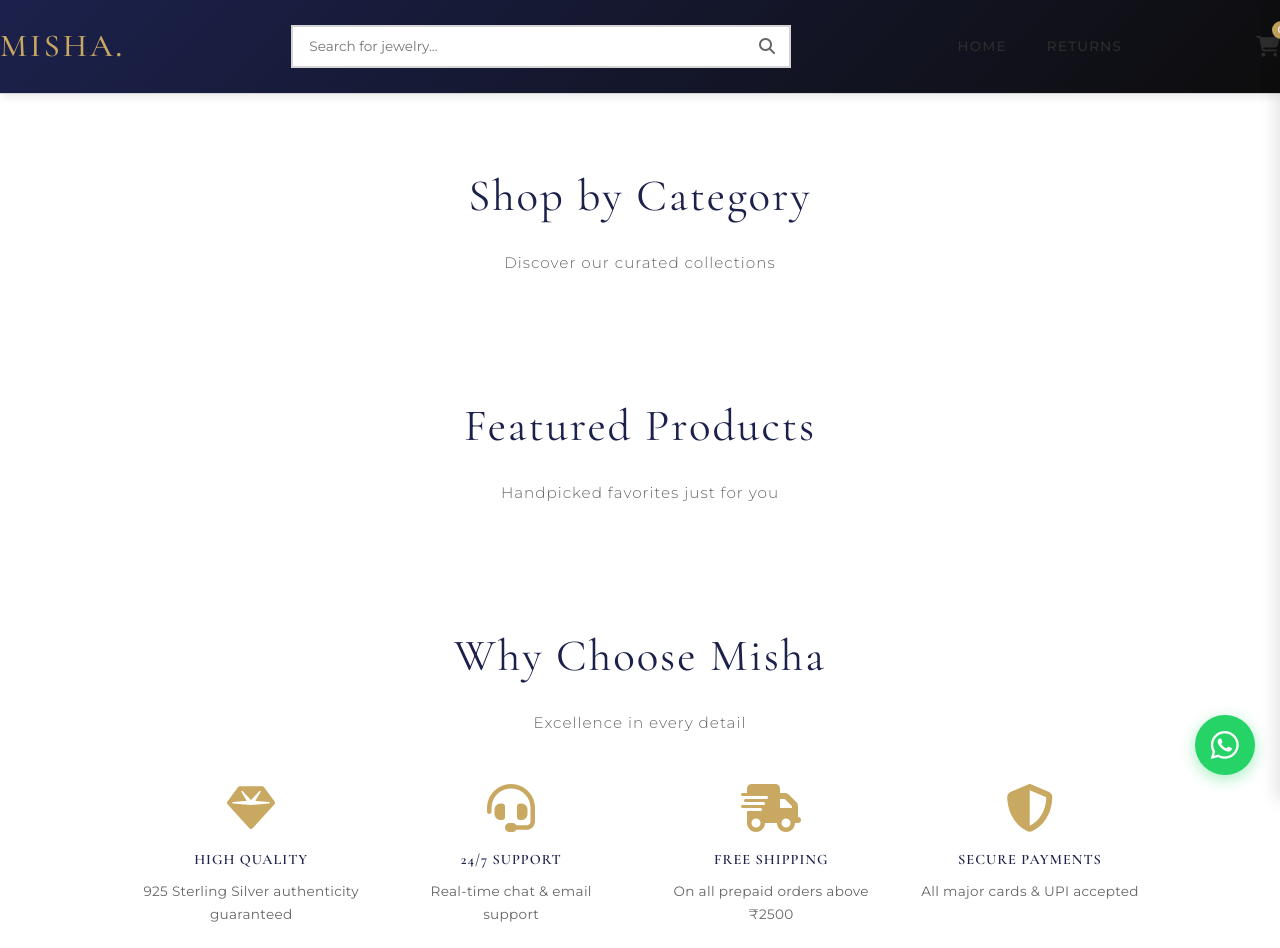
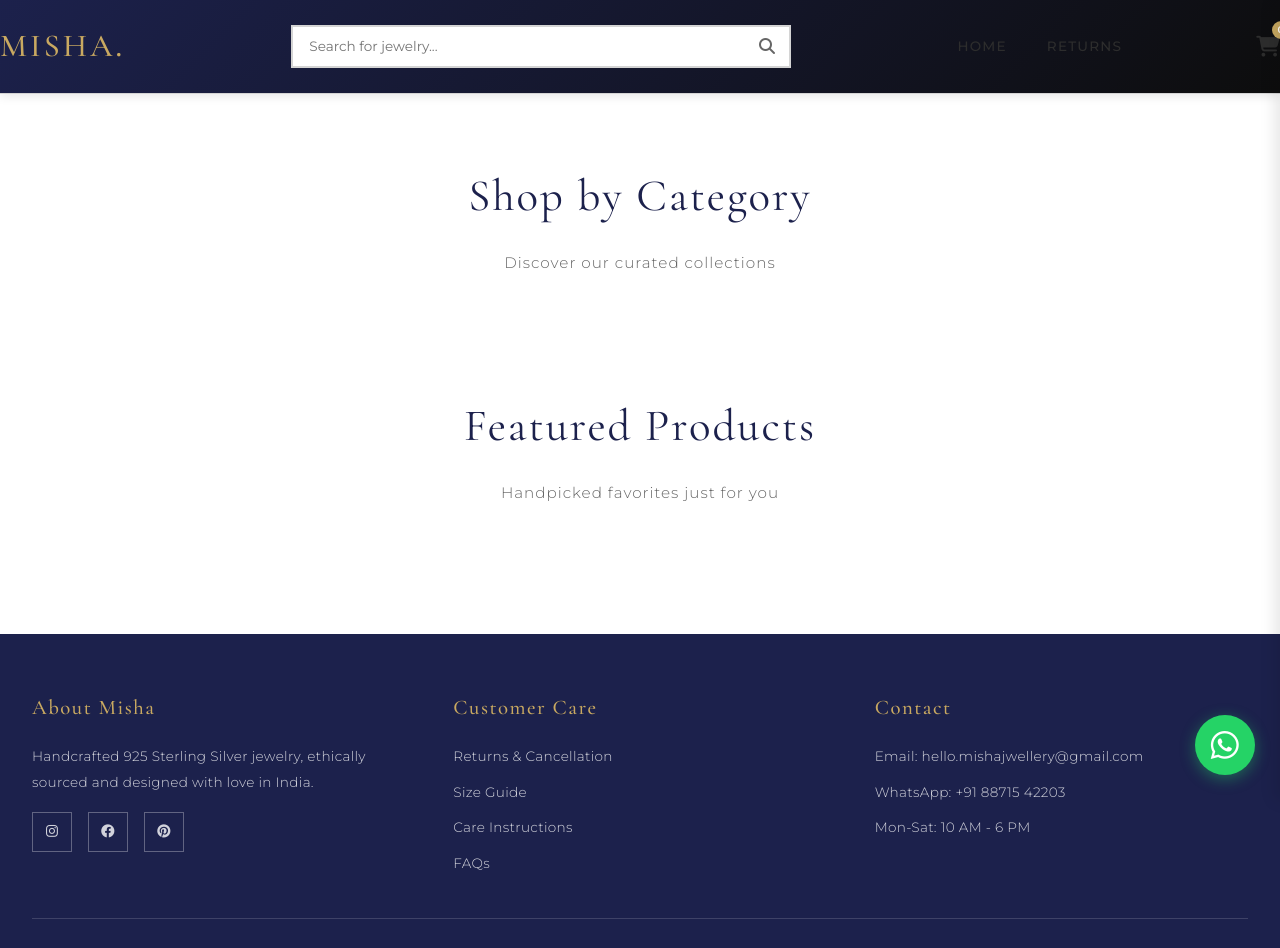
Before and after one commit to ro7m/studious-spoon, a plain HTML site: page q.html in a window 1280 px wide. Shown: the top 948 px of the page. Drawn offline with nearby package versions, Linux system fonts and the light colour scheme; a script that the page names is missing.

Commit message:
Update q.html

```diff
--- a/q.html
+++ b/q.html
@@ -49,7 +49,7 @@
     .hidden { display: none !important; }
 
     header {
-      background: var(--white);
+      background: linear-gradient(135deg, var(--primary) 0%, var(--dark) 100%);
       border-bottom: 1px solid var(--border);
       position: sticky;
       top: 0;
@@ -1381,34 +1381,6 @@
         </div>
 
         <div class="products" id="featuredProducts"></div>
-
-        <div class="section-header">
-          <h2 class="section-title">Why Choose Misha</h2>
-          <p class="section-subtitle">Excellence in every detail</p>
-        </div>
-
-        <div style="display:flex; justify-content:center; flex-wrap:wrap; gap:2.5rem; margin-bottom:4rem;">
-          <div style="text-align:center; max-width:220px;">
-            <i class="fas fa-gem" style="font-size:3rem; color:var(--secondary); margin-bottom:1rem;"></i>
-            <h4 style="font-size:0.9rem; font-weight:600; margin-bottom:0.5rem; color:var(--primary); letter-spacing:1px;">HIGH QUALITY</h4>
-            <p style="font-size:0.85rem; color:var(--text-light);">925 Sterling Silver authenticity guaranteed</p>
-          </div>
-          <div style="text-align:center; max-width:220px;">
-            <i class="fas fa-headset" style="font-size:3rem; color:var(--secondary); margin-bottom:1rem;"></i>
-            <h4 style="font-size:0.9rem; font-weight:600; margin-bottom:0.5rem; color:var(--primary); letter-spacing:1px;">24/7 SUPPORT</h4>
-            <p style="font-size:0.85rem; color:var(--text-light);">Real-time chat & email support</p>
-          </div>
-          <div style="text-align:center; max-width:220px;">
-            <i class="fas fa-shipping-fast" style="font-size:3rem; color:var(--secondary); margin-bottom:1rem;"></i>
-            <h4 style="font-size:0.9rem; font-weight:600; margin-bottom:0.5rem; color:var(--primary); letter-spacing:1px;">FREE SHIPPING</h4>
-            <p style="font-size:0.85rem; color:var(--text-light);">On all prepaid orders above ₹2500</p>
-          </div>
-          <div style="text-align:center; max-width:220px;">
-            <i class="fas fa-shield-alt" style="font-size:3rem; color:var(--secondary); margin-bottom:1rem;"></i>
-            <h4 style="font-size:0.9rem; font-weight:600; margin-bottom:0.5rem; color:var(--primary); letter-spacing:1px;">SECURE PAYMENTS</h4>
-            <p style="font-size:0.85rem; color:var(--text-light);">All major cards & UPI accepted</p>
-          </div>
-        </div>
       </main>
     </div>
 
```
